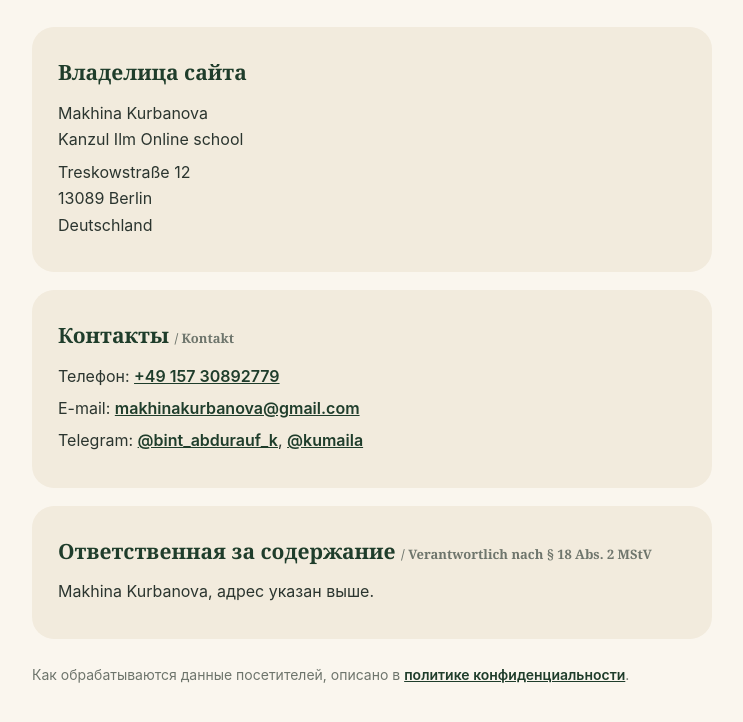
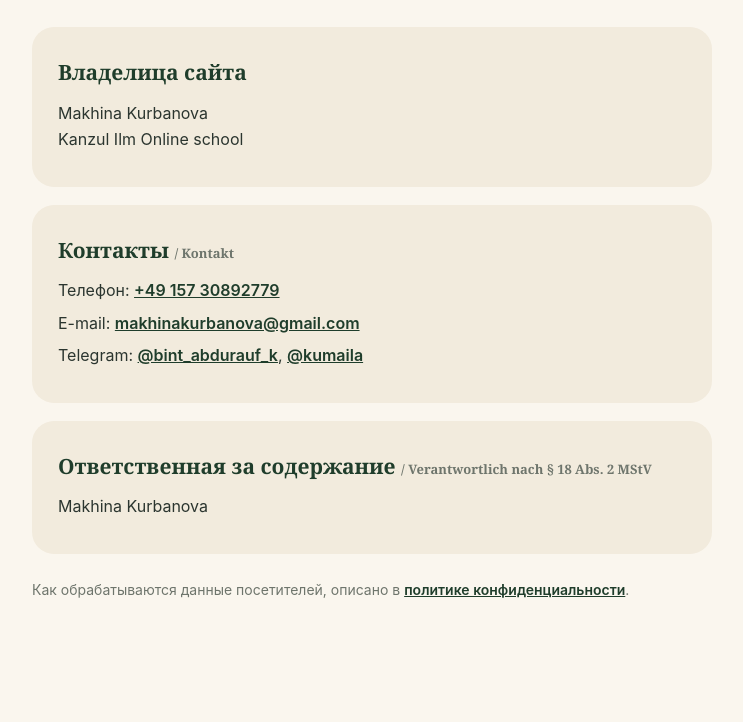
Before and after one commit to sitdikovdinar205-a11y/kanzul-ilm, a plain HTML site: page impressum.html in a window 1280 px wide. Shown: the part 220-942 px from the top of the page, without its empty margins (268-1011 px from the left). After the commit the page ends 907 px from the top, so only its background shows below. Drawn offline with Linux system fonts and the light colour scheme.

Commit message:
Impressum без адреса

```diff
--- a/impressum.html
+++ b/impressum.html
@@ -33,7 +33,6 @@ a{color:var(--green);font-weight:600}
   <div class="card">
     <h2>Владелица сайта</h2>
     <p>Makhina Kurbanova<br>Kanzul Ilm Online school</p>
-    <p>Treskowstraße 12<br>13089 Berlin<br>Deutschland</p>
   </div>
 
   <div class="card">
@@ -45,7 +44,7 @@ a{color:var(--green);font-weight:600}
 
   <div class="card">
     <h2>Ответственная за содержание <span class="de">/ Verantwortlich nach § 18 Abs. 2 MStV</span></h2>
-    <p>Makhina Kurbanova, адрес указан выше.</p>
+    <p>Makhina Kurbanova</p>
   </div>
 
   <p class="note">Как обрабатываются данные посетителей, описано в <a href="/#privacy-policy">политике конфиденциальности</a>.</p>
```
